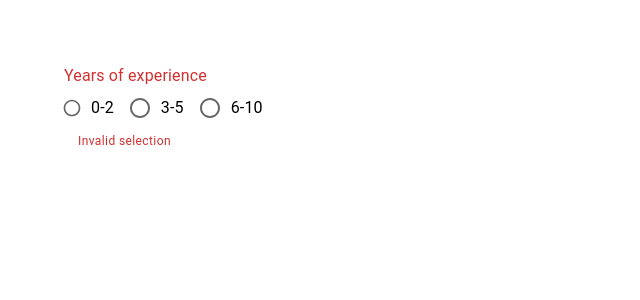
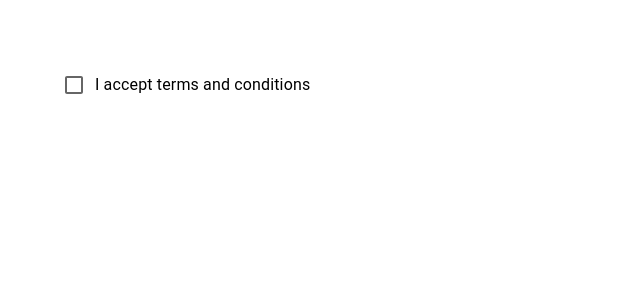
Before and after one commit to Dulatto/react-mui, a React (Create React App) app: page / in a window 1280 px wide. Shown: the top 300 px of the page, without its empty margins (0-640 px from the left). Built offline with nearby package versions, Linux system fonts and the light colour scheme.

Commit message:
mui checkbox

```diff
--- a/src/App.tsx
+++ b/src/App.tsx
@@ -1,5 +1,6 @@
 import './App.css';
-import { MuiRadioButton } from './components/MuiRadioButton';
+import { MuiCheckbox } from './components/MuiCheckbox';
+//import { MuiRadioButton } from './components/MuiRadioButton';
 //import { MuiSelect } from './components/MuiSelect';
 //import { MuiButton } from './components/MuiButton';
 //import { MuiTextField } from './components/MuiTextField';
@@ -11,8 +12,9 @@
      {/* <MuiTypography />
      <MuiButton/>
      <MuiTextField />
-     <MuiSelect />*/}
-     <MuiRadioButton />
+     <MuiSelect />
+     <MuiRadioButton />*/}
+     <MuiCheckbox />
     </div>
   );
 }
--- /dev/null
+++ b/src/components/MuiCheckbox.tsx
@@ -0,0 +1,12 @@
+import {useState} from 'react'
+import {Box, FormControlLabel, Checkbox} from '@mui/material'
+
+export const MuiCheckbox = () => {
+  return (
+    <Box>
+        <Box>
+            <FormControlLabel label='I accept terms and conditions' control={<Checkbox/>} />
+        </Box>
+    </Box>
+  )
+}
```
